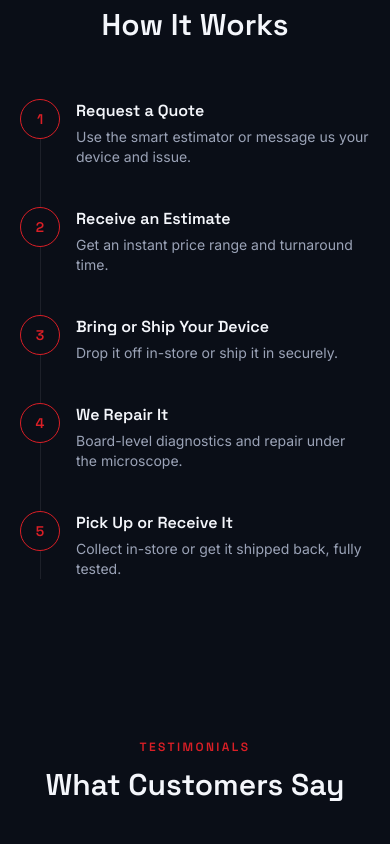
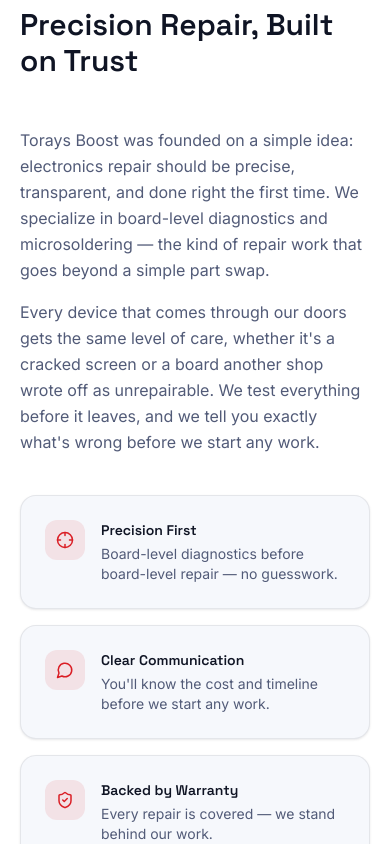
Before and after one commit to toraysboostllc/torays-boost-website, a React (Vite) app: page / in a window 390 px wide. Shown: the part 5340-6184 px from the top of the page. Built offline with nearby package versions, Linux system fonts and the light colour scheme.

Commit message:
Redesign public website with fresh light theme

```diff
--- a/src/components/layout/Footer.jsx
+++ b/src/components/layout/Footer.jsx
@@ -4,6 +4,7 @@ import { siteConfig } from "../../config/site.config.js";
 
 const LINKS = [
   { href: "#services", label: "Services" },
+  { href: "#about", label: "About" },
   { href: "#how-it-works", label: "How It Works" },
   { href: "#faq", label: "FAQ" },
   { href: "#contact", label: "Contact" },
--- a/src/components/layout/Navbar.jsx
+++ b/src/components/layout/Navbar.jsx
@@ -7,6 +7,7 @@ import { buildContactLink } from "../../lib/whatsapp.js";
 
 const LINKS = [
   { href: "#services", label: "Services" },
+  { href: "#about", label: "About" },
   { href: "#how-it-works", label: "How It Works" },
   { href: "#faq", label: "FAQ" },
   { href: "#contact", label: "Contact" },
--- a/src/components/ui/Card.jsx
+++ b/src/components/ui/Card.jsx
@@ -9,7 +9,7 @@ export function Card({ className = "", glow = "none", children, ...props }) {
       whileInView={{ opacity: 1, y: 0 }}
       viewport={{ once: true, margin: "-60px" }}
       transition={{ duration: 0.5, ease: "easeOut" }}
-      className={`rounded-2xl border border-torays-line bg-torays-surface p-6 transition-shadow duration-300 ${glowClass} ${className}`}
+      className={`rounded-2xl border border-torays-line bg-torays-surface p-6 shadow-[0_1px_2px_rgba(15,20,36,0.04),0_1px_3px_rgba(15,20,36,0.06)] transition-shadow duration-300 ${glowClass} ${className}`}
       {...props}
     >
       {children}
--- a/src/components/ui/CircuitBackground.jsx
+++ b/src/components/ui/CircuitBackground.jsx
@@ -2,7 +2,7 @@
  * Original, hand-drawn PCB-trace pattern used as a subtle background motif.
  * Tiled via an SVG <pattern>, kept at low opacity so it never fights content.
  */
-export function CircuitBackground({ className = "", opacity = 0.14 }) {
+export function CircuitBackground({ className = "", opacity = 0.05 }) {
   const patternId = "torays-circuit-pattern";
 
   return (
--- /dev/null
+++ b/src/config/about.config.js
@@ -0,0 +1,33 @@
+/**
+ * "About Us" copy. Placeholder narrative — swap in the real shop story,
+ * founding details, or team info whenever ready. No fabricated stats
+ * (years in business, repair counts, etc.) until real numbers exist.
+ */
+export const aboutConfig = {
+  eyebrow: "About Us",
+  title: "Precision Repair, Built on Trust",
+  paragraphs: [
+    "Torays Boost was founded on a simple idea: electronics repair should be precise, transparent, and done right the first time. We specialize in board-level diagnostics and microsoldering — the kind of repair work that goes beyond a simple part swap.",
+    "Every device that comes through our doors gets the same level of care, whether it's a cracked screen or a board another shop wrote off as unrepairable. We test everything before it leaves, and we tell you exactly what's wrong before we start any work.",
+  ],
+  values: [
+    {
+      id: "precision",
+      icon: "Crosshair",
+      title: "Precision First",
+      description: "Board-level diagnostics before board-level repair — no guesswork.",
+    },
+    {
+      id: "communication",
+      icon: "MessageCircle",
+      title: "Clear Communication",
+      description: "You'll know the cost and timeline before we start any work.",
+    },
+    {
+      id: "warranty",
+      icon: "ShieldCheck",
+      title: "Backed by Warranty",
+      description: "Every repair is covered — we stand behind our work.",
+    },
+  ],
+};
--- a/src/config/theme.config.js
+++ b/src/config/theme.config.js
@@ -1,6 +1,7 @@
 /**
  * Brand tokens color-picked directly from the official logo file
  * (D:\Torays Logo\logo-01.png — red center #DA1F26, navy bars #20266F).
+ * Site theme is light/premium (white, soft neutrals) — red/navy stay exact.
  */
 export const theme = {
   colors: {
@@ -14,21 +15,21 @@ export const theme = {
       dark: "#171B52",
       light: "#333BA0",
     },
-    dark: {
-      bg: "#0A0E17",
-      surface: "#10141F",
-      surfaceAlt: "#151A28",
-      line: "rgba(255,255,255,0.08)",
+    neutral: {
+      bg: "#FFFFFF",
+      surface: "#F6F8FC",
+      surfaceAlt: "#EEF1FA",
+      line: "rgba(15,20,36,0.08)",
     },
     text: {
-      primary: "#F4F6FB",
-      secondary: "#9BA3B7",
-      muted: "#6B7386",
+      primary: "#0F1424",
+      secondary: "#525B78",
+      muted: "#8A91AC",
     },
   },
   glow: {
-    red: "0 0 24px rgba(218,31,38,0.35)",
-    navy: "0 0 24px rgba(51,59,160,0.45)",
+    red: "0 8px 24px rgba(218,31,38,0.12)",
+    navy: "0 8px 24px rgba(32,38,111,0.10)",
   },
   fonts: {
     heading: "'Space Grotesk', sans-serif",
--- a/src/pages/Home.jsx
+++ b/src/pages/Home.jsx
@@ -6,6 +6,7 @@ import { Hero } from "../sections/Hero.jsx";
 import { QuoteEstimator } from "../sections/QuoteEstimator.jsx";
 import { Services } from "../sections/Services.jsx";
 import { WhyChooseUs } from "../sections/WhyChooseUs.jsx";
+import { AboutUs } from "../sections/AboutUs.jsx";
 import { HowItWorks } from "../sections/HowItWorks.jsx";
 import { Testimonials } from "../sections/Testimonials.jsx";
 import { FAQ } from "../sections/FAQ.jsx";
@@ -22,6 +23,7 @@ export function Home() {
         <QuoteEstimator />
         <Services />
         <WhyChooseUs />
+        <AboutUs />
         <HowItWorks />
         <Testimonials />
         <FAQ />
--- /dev/null
+++ b/src/sections/AboutUs.jsx
@@ -0,0 +1,52 @@
+import * as Icons from "lucide-react";
+import { motion } from "framer-motion";
+import { SectionHeading } from "../components/ui/SectionHeading.jsx";
+import { Card } from "../components/ui/Card.jsx";
+import { aboutConfig } from "../config/about.config.js";
+
+export function AboutUs() {
+  return (
+    <section id="about" className="py-20 sm:py-28">
+      <div className="mx-auto max-w-6xl px-5 sm:px-8">
+        <SectionHeading
+          align="left"
+          eyebrow={aboutConfig.eyebrow}
+          title={aboutConfig.title}
+        />
+
+        <div className="mt-12 grid grid-cols-1 gap-10 lg:grid-cols-2">
+          <motion.div
+            initial={{ opacity: 0, y: 16 }}
+            whileInView={{ opacity: 1, y: 0 }}
+            viewport={{ once: true, margin: "-60px" }}
+            transition={{ duration: 0.5, ease: "easeOut" }}
+            className="flex flex-col gap-4"
+          >
+            {aboutConfig.paragraphs.map((paragraph, i) => (
+              <p key={i} className="text-base leading-relaxed text-torays-text-secondary">
+                {paragraph}
+              </p>
+            ))}
+          </motion.div>
+
+          <div className="flex flex-col gap-4">
+            {aboutConfig.values.map((value) => {
+              const Icon = Icons[value.icon];
+              return (
+                <Card key={value.id} className="flex flex-row items-start gap-4 p-5">
+                  <div className="flex h-10 w-10 shrink-0 items-center justify-center rounded-xl bg-torays-red/10 text-torays-red">
+                    {Icon && <Icon size={18} />}
+                  </div>
+                  <div>
+                    <h3 className="font-heading text-sm font-semibold text-torays-text">{value.title}</h3>
+                    <p className="mt-1 text-sm text-torays-text-secondary">{value.description}</p>
+                  </div>
+                </Card>
+              );
+            })}
+          </div>
+        </div>
+      </div>
+    </section>
+  );
+}
--- a/src/sections/Hero.jsx
+++ b/src/sections/Hero.jsx
@@ -13,15 +13,11 @@ function HeroVisual() {
   return (
     <div className="relative aspect-square w-full max-w-md">
       <div className="absolute inset-0 rounded-[2rem] bg-torays-surface border border-torays-line overflow-hidden">
-        <CircuitBackground opacity={0.2} />
+        <CircuitBackground opacity={0.08} />
         <div className="absolute inset-0 flex items-center justify-center">
-          <motion.div
-            animate={{ boxShadow: ["0 0 30px rgba(218,31,38,0.25)", "0 0 60px rgba(218,31,38,0.5)", "0 0 30px rgba(218,31,38,0.25)"] }}
-            transition={{ duration: 3, repeat: Infinity, ease: "easeInOut" }}
-            className="flex h-32 w-32 items-center justify-center rounded-full bg-torays-bg border border-torays-red/40"
-          >
+          <div className="flex h-32 w-32 items-center justify-center rounded-full bg-torays-bg border border-torays-red/30 shadow-glow-red">
             <Microscope size={56} className="text-torays-red" />
-          </motion.div>
+          </div>
         </div>
       </div>
 
@@ -46,7 +42,7 @@ export function Hero() {
   return (
     <section id="top" className="relative overflow-hidden pt-32 pb-20 sm:pt-40 sm:pb-28">
       <div className="absolute inset-0 bg-torays-gradient" />
-      <CircuitBackground opacity={0.08} />
+      <CircuitBackground opacity={0.035} />
 
       <div className="relative mx-auto grid max-w-6xl grid-cols-1 items-center gap-14 px-5 sm:px-8 lg:grid-cols-2">
         <motion.div
--- a/src/styles/index.css
+++ b/src/styles/index.css
@@ -26,7 +26,7 @@
   }
 
   ::selection {
-    @apply bg-torays-red/40 text-white;
+    @apply bg-torays-red/15 text-torays-text;
   }
 }
 
--- a/tailwind.config.js
+++ b/tailwind.config.js
@@ -9,10 +9,10 @@ export default {
       colors: {
         "torays-red": brand.colors.red,
         "torays-navy": brand.colors.navy,
-        "torays-bg": brand.colors.dark.bg,
-        "torays-surface": brand.colors.dark.surface,
-        "torays-surface-alt": brand.colors.dark.surfaceAlt,
-        "torays-line": brand.colors.dark.line,
+        "torays-bg": brand.colors.neutral.bg,
+        "torays-surface": brand.colors.neutral.surface,
+        "torays-surface-alt": brand.colors.neutral.surfaceAlt,
+        "torays-line": brand.colors.neutral.line,
         "torays-text": brand.colors.text.primary,
         "torays-text-secondary": brand.colors.text.secondary,
         "torays-text-muted": brand.colors.text.muted,
@@ -27,7 +27,7 @@ export default {
       },
       backgroundImage: {
         "torays-gradient":
-          "radial-gradient(circle at 20% 0%, rgba(51,59,160,0.25) 0%, rgba(10,14,23,0) 45%), radial-gradient(circle at 85% 15%, rgba(218,31,38,0.15) 0%, rgba(10,14,23,0) 40%)",
+          "radial-gradient(circle at 20% 0%, rgba(51,59,160,0.08) 0%, rgba(255,255,255,0) 45%), radial-gradient(circle at 85% 15%, rgba(218,31,38,0.06) 0%, rgba(255,255,255,0) 40%)",
       },
       animation: {
         "pulse-glow": "pulse-glow 3s ease-in-out infinite",
```
